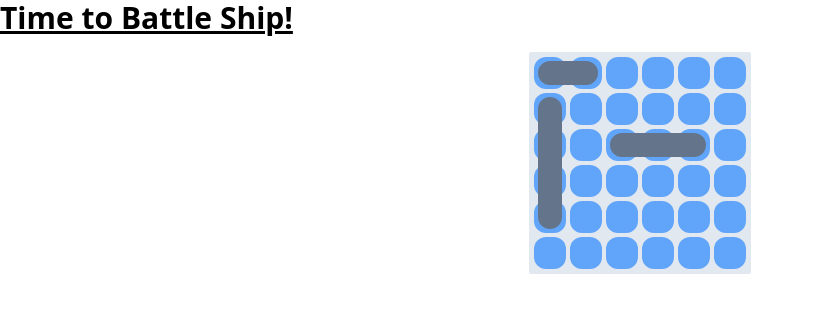
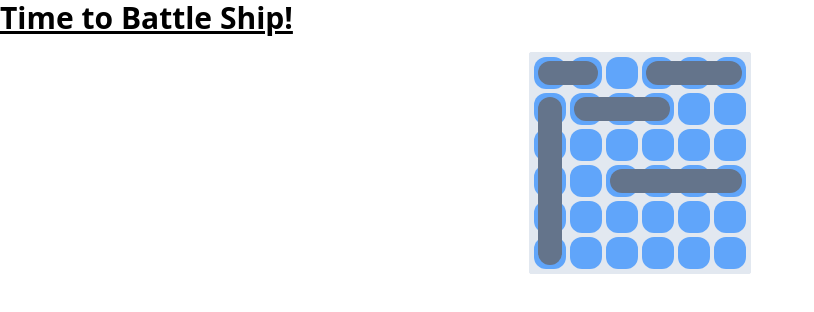
Before and after one commit to smmmfrd/battleship-react, a React (Vite) app: page / in a window 1280 px wide. Shown: the top 312 px of the page, without its empty margins (0-814 px from the left). Built offline with nearby package versions, Linux system fonts and the light colour scheme.

Commit message:
Create Board Display

```diff
--- a/index.html
+++ b/index.html
@@ -4,7 +4,7 @@
     <meta charset="UTF-8" />
     <link rel="icon" type="image/svg+xml" href="/vite.svg" />
     <meta name="viewport" content="width=device-width, initial-scale=1.0" />
-    <title>Vite + React</title>
+    <title>Battleship</title>
   </head>
   <body>
     <div id="root"></div>
--- a/src/App.jsx
+++ b/src/App.jsx
@@ -1,5 +1,9 @@
-import { useEffect } from "react";
+import { useEffect, useState } from "react";
+
+import GameBoard from "./gameboard";
+
 import GridSquare from "./components/GridSquare";
+import BoardDisplay from "./components/BoardDisplay";
 
 // Board is always a square, so a board size of 6 is a 6x6.
 const BOARD_SIZE = 6;
@@ -7,54 +11,36 @@ const BOARD_SIZE = 6;
 const SHIP_MARGIN = 4;
 
 export default function App() {
-  // Temporary Ship Placements
+  const [enemyBoard, setEnemyBoard] = useState(GameBoard(BOARD_SIZE));
+
+  // TEMP - placing ships on a static board
   useEffect(() => {
-    editShip('test-ship', 0, 0, 2, false);
-    editShip('test-ship-med', 2, 2, 3, false);
-    editShip('test-ship-long', 0, 1, 4, true);
+    setEnemyBoard(() => {
+      var newBoard = GameBoard(BOARD_SIZE);
+      newBoard.addShip(0, 0, 2, false);
+      newBoard.addShip(1, 1, 3, false);
+      newBoard.addShip(3, 0, 3, false);
+      newBoard.addShip(2, 3, 4, false);
+      newBoard.addShip(0, 1, 5, true);
+      return newBoard;
+    });
   }, []);
 
-  function fillGrid(){
-    var squares = [];
-    for (let i = 0; i < BOARD_SIZE * BOARD_SIZE; i++) {
-      squares.push(
-        <GridSquare key={i}/>
-      )
-    }
-    return squares;
-  }
-
-  function editShip(shipName, x, y, length, vertical){
-    var ship = document.getElementById(shipName);
-
-    const longSideLength = () => {
-      return 32 * length + (length - 1) * 4;
-    }
-
-    const getPosition = (val) => {
-      return (val * 36) + 4;
-    }
-
-    ship.style.width = `${(vertical ? 32 : longSideLength()) - SHIP_MARGIN * 2}px`;
-    ship.style.height = `${(vertical ? longSideLength() : 32) - SHIP_MARGIN * 2}px`;
-    ship.style.left = `${getPosition(x) + SHIP_MARGIN}px`;
-    ship.style.top = `${getPosition(y) + SHIP_MARGIN}px`;
-  }
+  // TEMP - a peek into the enemy board.
+  useEffect(() => {
+    console.log(enemyBoard);
+  }, [enemyBoard])
 
   return (
     <div className="App">
       <h1 className="text-3xl font-bold underline">
         Time to Battle Ship!
       </h1>
-      <div className="w-max h-max mx-auto mt-4 relative
-        border rounded-sm p-1 bg-slate-200 border-slate-200">
-        <div className="grid gap-1 grid-cols-6 grid-rows-6">
-          {fillGrid()}
-        </div>
-        <div id="test-ship" className='absolute bg-slate-500 rounded-3xl'/>
-        <div id="test-ship-med" className='absolute bg-slate-500 rounded-3xl'/>
-        <div id="test-ship-long" className='absolute bg-slate-500 rounded-3xl'/>
-      </div>
+      <BoardDisplay
+        boardSize={BOARD_SIZE}
+        shipMargin={SHIP_MARGIN}
+        shipData={enemyBoard.ships}
+      />
     </div>
   );
 }
--- /dev/null
+++ b/src/components/BoardDisplay.jsx
@@ -0,0 +1,54 @@
+import { useState, useEffect } from "react";
+import GridSquare from "./GridSquare";
+
+export default function BoardDisplay({ boardSize, shipMargin, shipData }) {
+
+    var ships = shipData;
+
+    function fillGrid() {
+        var squares = [];
+        for (let i = 0; i < boardSize * boardSize; i++) {
+            squares.push(
+                <GridSquare key={i} />
+            )
+        }
+        return squares;
+    }
+
+    function placeShip({x, y, length, vertical}) {
+        var styles = {};
+
+        const longSideLength = () => {
+            return 32 * length + (length - 1) * 4;
+        }
+
+        const getPosition = (val) => {
+            return (val * 36) + 4;
+        }
+
+        styles.width = `${(vertical ? 32 : longSideLength()) - shipMargin * 2}px`;
+        styles.height = `${(vertical ? longSideLength() : 32) - shipMargin * 2}px`;
+        styles.left = `${getPosition(x) + shipMargin}px`;
+        styles.top = `${getPosition(y) + shipMargin}px`;
+        return styles;
+    }
+
+    const shipElements = ships.map((ship, index) => {
+        var shipName = `${ship.length} ${index}`;
+        return <div
+            key={shipName}
+            className='absolute bg-slate-500 rounded-3xl'
+            style={placeShip(ship)}
+        />
+    })
+
+    return (
+        <div className="w-max h-max mx-auto mt-4 relative
+        border rounded-sm p-1 bg-slate-200 border-slate-200">
+            <div className="grid gap-1 grid-cols-6 grid-rows-6">
+                {fillGrid()}
+            </div>
+            {shipElements}
+        </div>
+    );
+}
--- /dev/null
+++ b/src/gameboard.js
@@ -0,0 +1,23 @@
+const BoardState = {
+    EMPTY: 0,
+
+}
+
+export default function GameBoard(boardSize){
+    var board = [];
+    var ships = [];
+
+    for (let i = 0; i < boardSize * boardSize; i++) {
+        board.push(BoardState.EMPTY);
+    }
+
+    function addShip(x, y, length, vertical) {
+        ships.push({x, y, length, vertical});
+    }
+
+    return {
+        board,
+        addShip,
+        ships
+    }
+}
--- a/src/main.jsx
+++ b/src/main.jsx
@@ -4,7 +4,5 @@ import App from './App'
 import './index.css'
 
 ReactDOM.createRoot(document.getElementById('root')).render(
-  <React.StrictMode>
     <App />
-  </React.StrictMode>
 )
```
